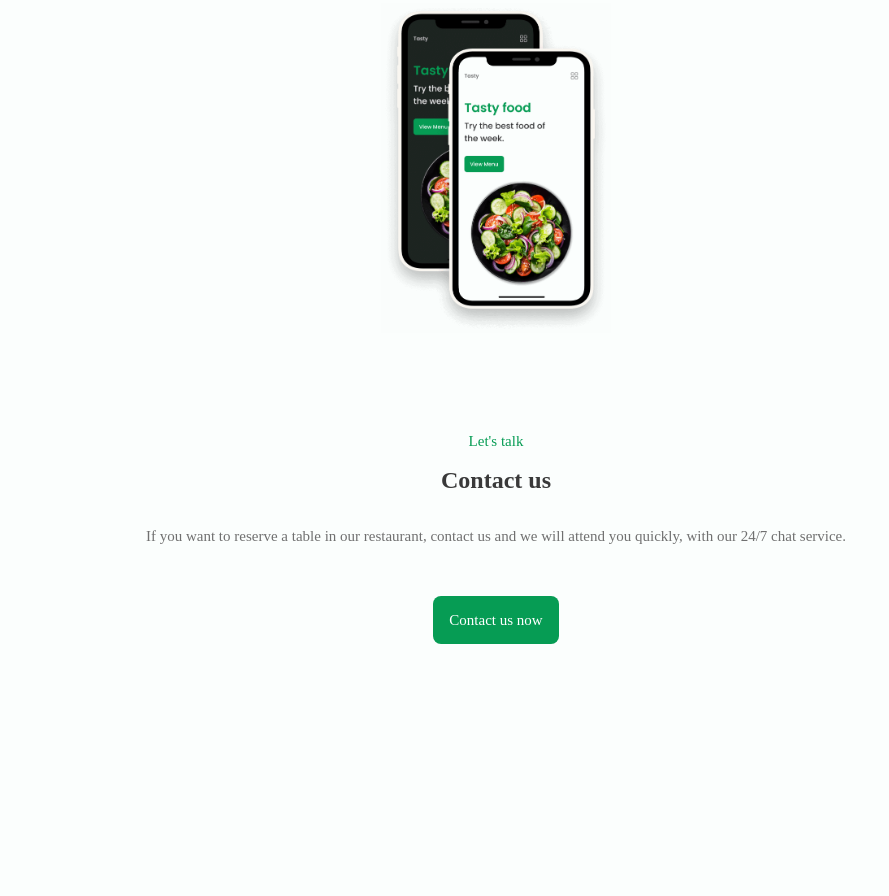
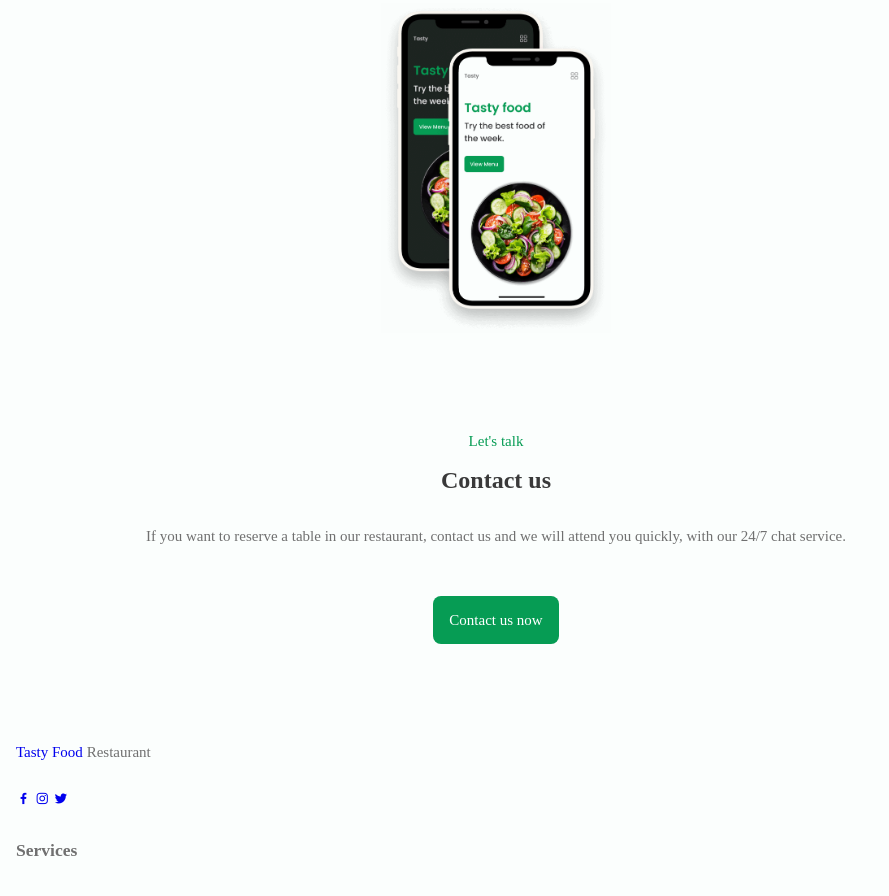
Before and after one commit to DevBrad/Website-Restaurant-light-dark-mode, a website: page index.html in a window 1280 px wide. Shown: the part 2594-3490 px from the top of the page, without its empty margins (0-889 px from the left). Before the commit the page ends 3366 px from the top, so only its background shows below. Drawn offline with nearby package versions, Linux system fonts and the light colour scheme; files whose address does not match are found by name.

Commit message:
wip on footer component

```diff
--- a/index.html
+++ b/index.html
@@ -449,7 +449,28 @@
     </main>
     <!--=====FOOTER=====-->
     <footer class="footer section bd-container">
-        <div class="footer__container bd-grid"></div>
+        <div class="footer__container bd-grid">
+            <div class="footer__content">
+                <a href="#" class="footer__logo">Tasty Food</a>
+                <span class="footer__description">Restaurant</span>
+            </div>
+
+            <div>
+                <a href="#" class="footer__social">
+                    <i class='bx bxl-facebook' ></i>
+                </a>
+                <a href="#" class="footer__social">
+                    <i class='bx bxl-instagram' ></i>
+                </a>
+                <a href="#" class="footer__social">
+                    <i class='bx bxl-twitter' ></i>
+                </a>
+            </div>
+
+            <div class="footer__content">
+                <h3 class="footer__title">Services</h3>
+            </div>
+        </div>
     </footer>
     <!--=====SCROLL REVEAL=====-->
     <script src="https://unpkg.com/scrollreveal"></script>
```
